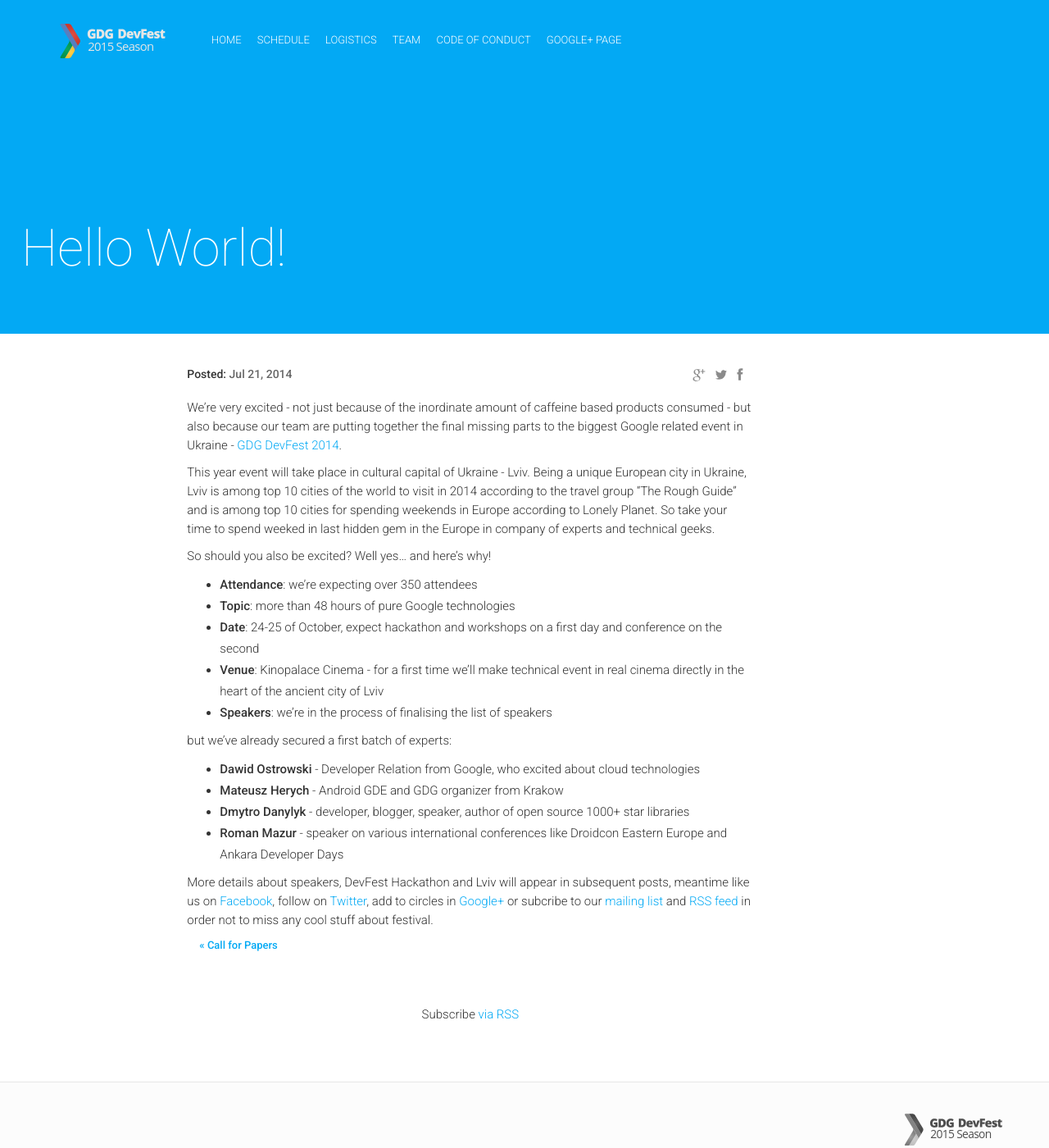
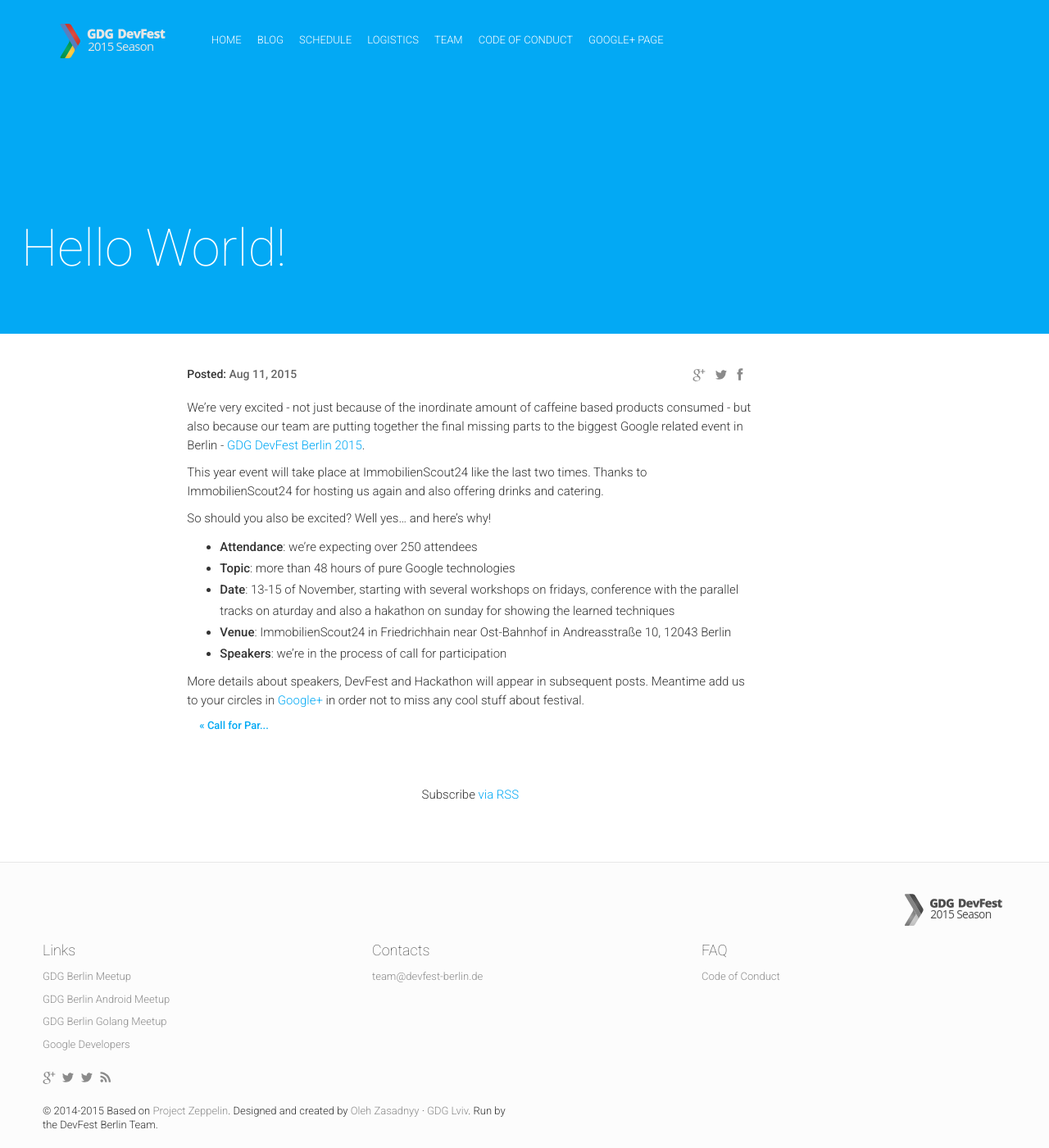
Before and after one commit to devfest-berlin/2015.devfest-berlin.de, a Jekyll site: the page built from _posts/2015-08-31-hello-world.markdown, in a window 1280 px wide and 1400 px high. Shown: the whole window at 82% size. Built offline with Jekyll 4.4.1, drawn with Linux system fonts in a browser that asks for light colours; nearby versions of some CDN libraries; comment, search, counter and statistics services are not loaded.

Commit message:
activates blog again, but latest news is not shown

```diff
--- a/_config.yml
+++ b/_config.yml
@@ -43,6 +43,7 @@
 # Navigation
 navigationLinks:
  - {permalink: "/", text: "Home"}
+ - {permalink: "/blog/", text: "Blog"}
  - {permalink: "/schedule/", text: "Schedule"}
 # - {permalink: "/speakers/", text: "Speakers"}
  - {permalink: "/logistics/", text: "Logistics"}
@@ -198,8 +199,8 @@
 
 # Blog
 blogTitle: "Latest news"
-blogCommentsEnabled: false
-#discusShortName: "devfestBerlin"
+blogCommentsEnabled: true
+discusShortName: "devfestBerlin"
 
 # Speakers List Block
 showSessions: false
--- a/_posts/2014-07-21-hello-world.markdown
+++ /dev/null
@@ -1,30 +0,0 @@
----
-layout: post
-title:  "Hello World!"
-date:   2014-07-21 08:00:00
-isStaticPost: false
----
-
-We're very excited - not just because of the inordinate amount of caffeine based products consumed -
-but also because our team are putting together
-the final missing parts to the biggest Google related event in Ukraine - [GDG DevFest 2014](http://devfest.gdg.org.ua/).
-
-This year event will take place in cultural capital of Ukraine - Lviv. Being a unique European city in Ukraine, Lviv is among top 10 cities of the world to visit in 2014 according to the travel group “The Rough Guide” and is among top 10 cities for spending weekends in Europe according to Lonely Planet. So take your time to spend weeked in last hidden gem in the Europe in company of experts and technical geeks.
-
-So should you also be excited? Well yes... and here's why!
-
-* **Attendance**: we're expecting over 350 attendees
-* **Topic**: more than 48 hours of pure Google technologies
-* **Date**: 24-25 of October, expect hackathon and workshops on a first day and conference on the second
-* **Venue**: Kinopalace Cinema - for a first time we'll make technical event in real cinema directly in the heart of the ancient city of Lviv
-* **Speakers**: we're in the process of finalising the list of speakers
-
-but we've already secured a first batch of experts:
-
-* **Dawid Ostrowski** - Developer Relation from Google, who excited about cloud technologies<br>
-* **Mateusz Herych** - Android GDE and GDG organizer from Krakow<br>
-* **Dmytro Danylyk** - developer, blogger, speaker, author of open source 1000+ star libraries <br>
-* **Roman Mazur** - speaker on various international conferences like Droidcon Eastern Europe and Ankara Developer Days<br>
-
-
-More details about speakers, DevFest Hackathon and Lviv will appear in subsequent posts, meantime like us on [Facebook](https://facebook.com/GDGLviv), follow on [Twitter](https://twitter.com/intent/user?screen_name=GDGLviv), add to circles in [Google+](https://plus.google.com/b/102444623953913144164) or subcribe to our [mailing list](http://gdg.us5.list-manage1.com/subscribe/post?u=9fc8aa205b0521b5f05fc8e1e&id=ae0fb459fc) and [RSS feed](http://devfest.gdg.org.ua/feed.xml) in order not to miss any cool stuff about festival.
--- /dev/null
+++ b/_posts/2015-08-31-hello-world.markdown
@@ -0,0 +1,23 @@
+---
+layout: post
+title:  "Hello World!"
+date:   2015-08-11 08:00:00
+isStaticPost: false
+---
+
+We're very excited - not just because of the inordinate amount of caffeine based products consumed -
+but also because our team are putting together
+the final missing parts to the biggest Google related event in Berlin - [GDG DevFest Berlin 2015](https://2015.devfest-berlin.de/).
+
+This year event will take place at ImmobilienScout24 like the last two times. Thanks to ImmobilienScout24 for hosting us again and also offering drinks and catering.
+
+So should you also be excited? Well yes... and here's why!
+
+* **Attendance**: we're expecting over 250 attendees
+* **Topic**: more than 48 hours of pure Google technologies
+* **Date**: 13-15 of November, starting with several workshops on fridays, conference with the parallel tracks on aturday and also a hakathon on sunday for showing the learned techniques
+* **Venue**: ImmobilienScout24 in Friedrichhain near Ost-Bahnhof in Andreasstraße 10, 12043 Berlin
+* **Speakers**: we're in the process of call for participation
+
+
+More details about speakers, DevFest and Hackathon will appear in subsequent posts. Meantime add us to your circles in [Google+](https://plus.google.com/116495772997450383126) in order not to miss any cool stuff about festival.
```
Also changed, not shown: _posts/2015-09-18-call-for-participation.markdown (renamed from _posts/2014-07-21-call-for-papers.markdown, +13 -10 lines).
